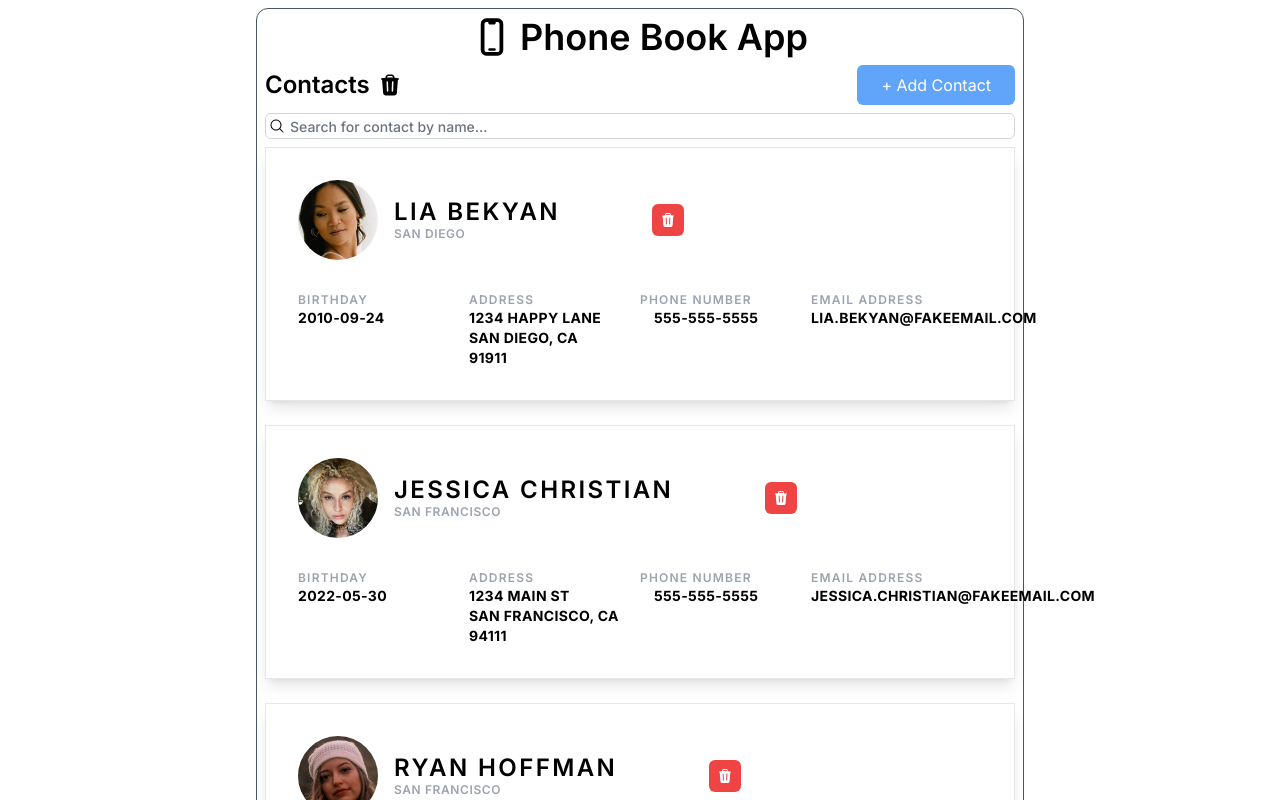
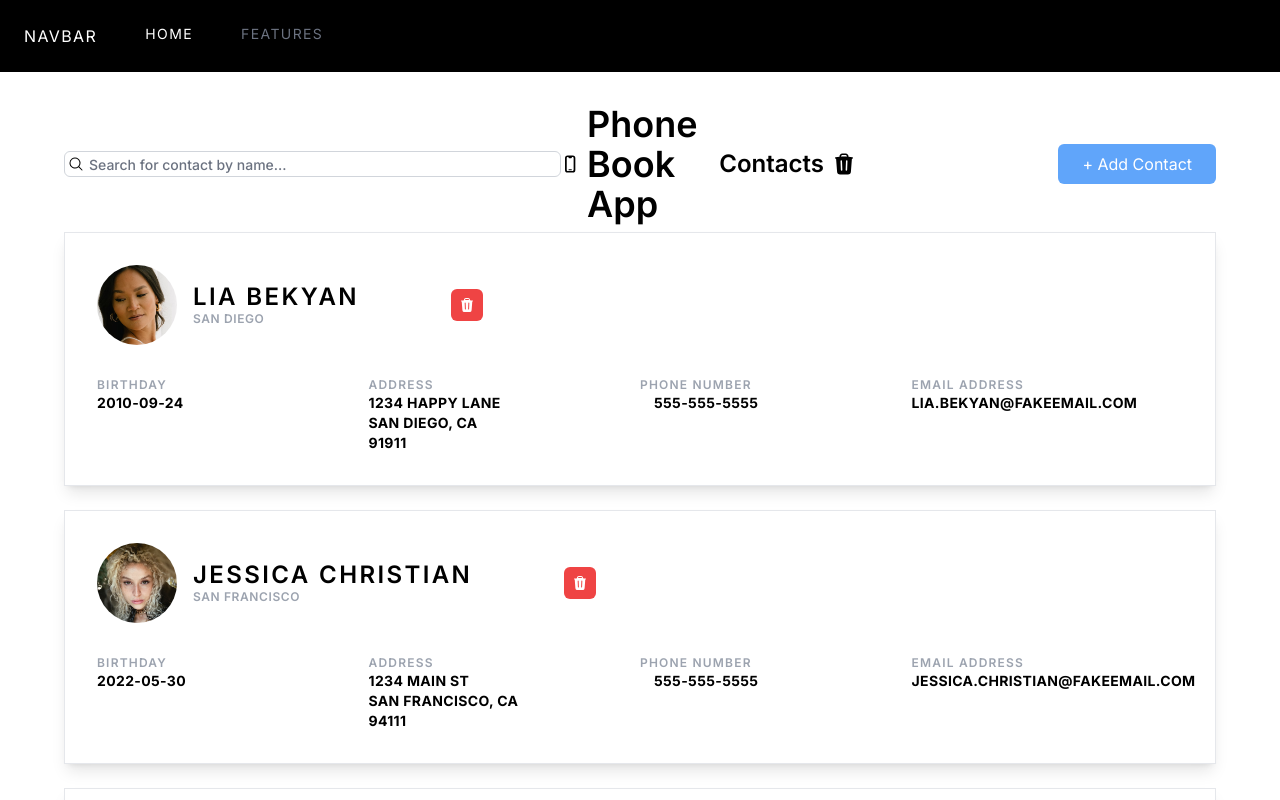
Before and after one commit to DoctorDerek/phonebook-filter-by-age, a Next.js app: page / in a window 1280 px wide. Shown: the top 800 px of the page. Built offline with nearby package versions, Linux system fonts and the light colour scheme.

Commit message:
feat(layout): implement the `<nav>` (`<NavBar>`) navigation bar and rearrange the `<SearchBar>` to match the design document

```diff
--- a/app/layout.tsx
+++ b/app/layout.tsx
@@ -3,6 +3,7 @@ import "@/styles/globals.css"
 import { ReactNode } from "react"
 
 import Providers from "@/app/providers"
+import NavBar from "@/components/NavBar"
 import { Inter } from "@next/font/google"
 
 /**
@@ -25,10 +26,9 @@ export default function RootLayout({ children }: { children: ReactNode }) {
     <html lang="en" className={inter.className}>
       <body>
         <Providers>
-          <main className="my-2 mx-auto flex min-h-screen w-[95vw] cursor-crosshair flex-col items-center justify-center">
-            <div className="min-w-104 max-w-3xl rounded-xl border border-solid border-gray-600 p-2">
-              {children}
-            </div>
+          <NavBar />
+          <main className="mx-auto flex min-h-screen w-[95vw] cursor-crosshair flex-col items-center justify-center p-8">
+            {children}
           </main>
         </Providers>
       </body>
--- /dev/null
+++ b/components/NavBar.tsx
@@ -0,0 +1,17 @@
+import Link from "next/link"
+
+export default function NavBar() {
+  return (
+    <nav className="flex w-full items-center justify-between bg-black p-6 text-sm uppercase tracking-widest text-white">
+      <div className="flex space-x-12">
+        <span className="text-base">NavBar</span>
+        <Link href="/" className="hover:text-gray-300">
+          Home
+        </Link>
+        <Link href="/" className="text-gray-500 hover:text-gray-300">
+          Features
+        </Link>
+      </div>
+    </nav>
+  )
+}
--- a/components/PhoneBookApp.tsx
+++ b/components/PhoneBookApp.tsx
@@ -63,9 +63,10 @@ export default function PhoneBookApp() {
       />
 
       <div className="flex flex-col items-center justify-center space-y-2">
-        <PhoneBookHeadings setDialogState={setDialogState} />
-
-        <SearchBar setFilterText={setFilterText} />
+        <div className="flex w-full items-center justify-between">
+          <SearchBar setFilterText={setFilterText} />
+          <PhoneBookHeadings setDialogState={setDialogState} />
+        </div>
 
         <ContactList
           contacts={contacts}
```
